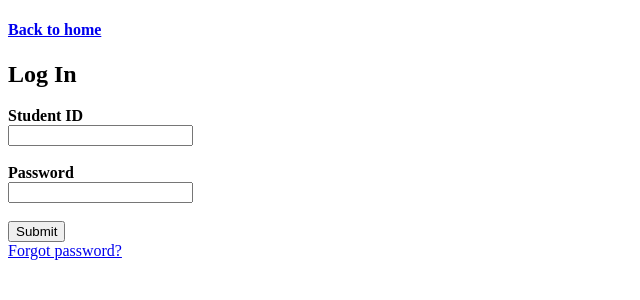
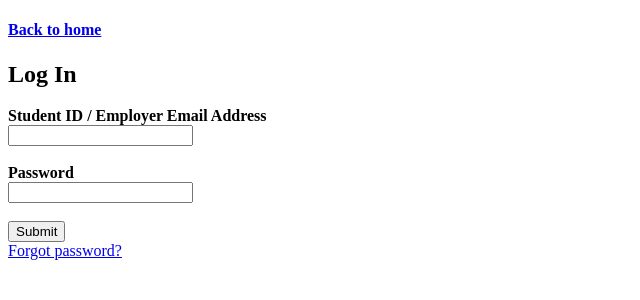
Before and after one commit to roan-varghese/DjangoUnlimited, a Django app: page /Accounts/login in a window 1280 px wide. Shown: the top 300 px of the page, without its empty margins (0-640 px from the left). Run offline with Django 3.2, Linux system fonts and the light colour scheme.

Commit message:
Added employer registration

```diff
--- a/DjangoUnlimited/Accounts/models.py
+++ b/DjangoUnlimited/Accounts/models.py
@@ -1,5 +1,2 @@
 from django.db import models
 from django.contrib.auth.models import User
-
-class Destination(models.Model):
-   name = models.CharField(max_length=100)
--- a/DjangoUnlimited/Accounts/urls.py
+++ b/DjangoUnlimited/Accounts/urls.py
@@ -5,8 +5,8 @@ urlpatterns = [
     path('login', views.login, name='login'),
     path('ForgotPassword', views.forgot_password, name='forgot_password'),
 
-    path('Registration', views.signup, name='register'),
-    path('EmployerRegistration', views.emp_signup, name='employer_register'),
+    path('Registration', views.student_signup, name='register'),
+    path('EmployerRegistration', views.employer_signup, name='employer_register'),
 
     path('logout', views.logout, name='logout'),
     # path('confirm_logout', views.confirm_logout, name='logout'),
--- a/DjangoUnlimited/Accounts/views.py
+++ b/DjangoUnlimited/Accounts/views.py
@@ -2,7 +2,8 @@ from django.shortcuts import render, redirect
 from django.http import HttpResponse
 from django.contrib import messages
 from django.contrib.auth.models import User, auth
-from .models import Destination
+from Student.models import Student
+from Employer.models import Employer
 
 def isValidated(passwd):
     special_symbols = {'$', '@', '%', '&', '?', '.', '!', '#', '*', ' '}
@@ -25,10 +26,35 @@ def isValidated(passwd):
 
     return status
 
-def emp_signup(request):
-    return redirect('/')
+def employer_signup(request):
+    if request.method == 'POST':
+        companyName = request.POST['companyName']
+        email = request.POST['email']
+        password1 = request.POST['password1']
+        password2 = request.POST['password2']
 
-def signup(request):
+        if password1==password2:
+            if User.objects.filter(username=email).exists():
+                messages.info(request, 'Username already taken. Try a different one')
+                return redirect("employer_register")
+
+            else:
+                # if (isValidated(password1)):
+                    user = User.objects.create_user(username=email, password=password1, email=email)
+                    user.save()
+                    return redirect('login')
+
+                # else:
+                #     messages.info(request, 'ERROR: Password must be 8 characters or more, and must have atleast 1 uppercase, lowercase, numeric and special character.')
+                #     return redirect("employer_register")
+        else:
+            messages.info(request, 'Password not matching. Try again.')
+            return redirect("employer_register")
+
+    else:
+        return render(request, 'employer_registration.html')
+
+def student_signup(request):
 
     if request.method == 'POST':
         studentID = request.POST['studentID']
@@ -46,14 +72,15 @@ def signup(request):
                 return redirect("register")
 
             else:
-                if (isValidated(password1)):
+                # if (isValidated(password1)):
                     user = User.objects.create_user(username=studentID, password=password1, email=email)
                     user.save()
+
                     return redirect('login')
 
-                else:
-                    messages.info(request, 'ERROR: Password must be 8 characters or more, and must have atleast 1 uppercase, lowercase, numeric and special character.')
-                    return redirect("register")
+                # else:
+                #     messages.info(request, 'ERROR: Password must be 8 characters or more, and must have atleast 1 uppercase, lowercase, numeric and special character.')
+                #     return redirect("register")
         else:
             messages.info(request, 'Password not matching. Try again.')
             return redirect("register")
@@ -63,11 +90,9 @@ def signup(request):
 
 def login(request):
     if request.method == 'POST':
-            # email = request.POST['email']
-            username = request.POST['studentID']
+            username = request.POST['username']
             password = request.POST['password']
 
-            # user = auth.authenticate(email=email, password=password)
             user = auth.authenticate(username=username, password=password)
 
             if user is None:
--- a/DjangoUnlimited/templates/Login.html
+++ b/DjangoUnlimited/templates/Login.html
@@ -12,8 +12,8 @@
     <form action="login" method="post">
         {% csrf_token %}
 
-        <label><b>Student ID</b></label><br>
-        <input type="text" name="studentID" required><br><br>
+        <label><b>Student ID / Employer Email Address</b></label><br>
+        <input type="text" name="username" required><br><br>
 
         <label><b>Password</b></label><br>
         <input type="password" name="password"><br><br>
--- a/DjangoUnlimited/templates/Registration.html
+++ b/DjangoUnlimited/templates/Registration.html
@@ -16,7 +16,7 @@
         <input type="text" name="studentID" required><br><br>
 
         <label><b>Email Address</b></label><br>
-        <input type="email" name="email"><br><br>
+        <input type="email" name="email" required><br><br>
 
         <label><b>Password</b></label><br>
         <input type="password" name="password1"><br><br>
```
Also changed, not shown: DjangoUnlimited/templates/Employer_Registration.html (+7 -4 lines).
